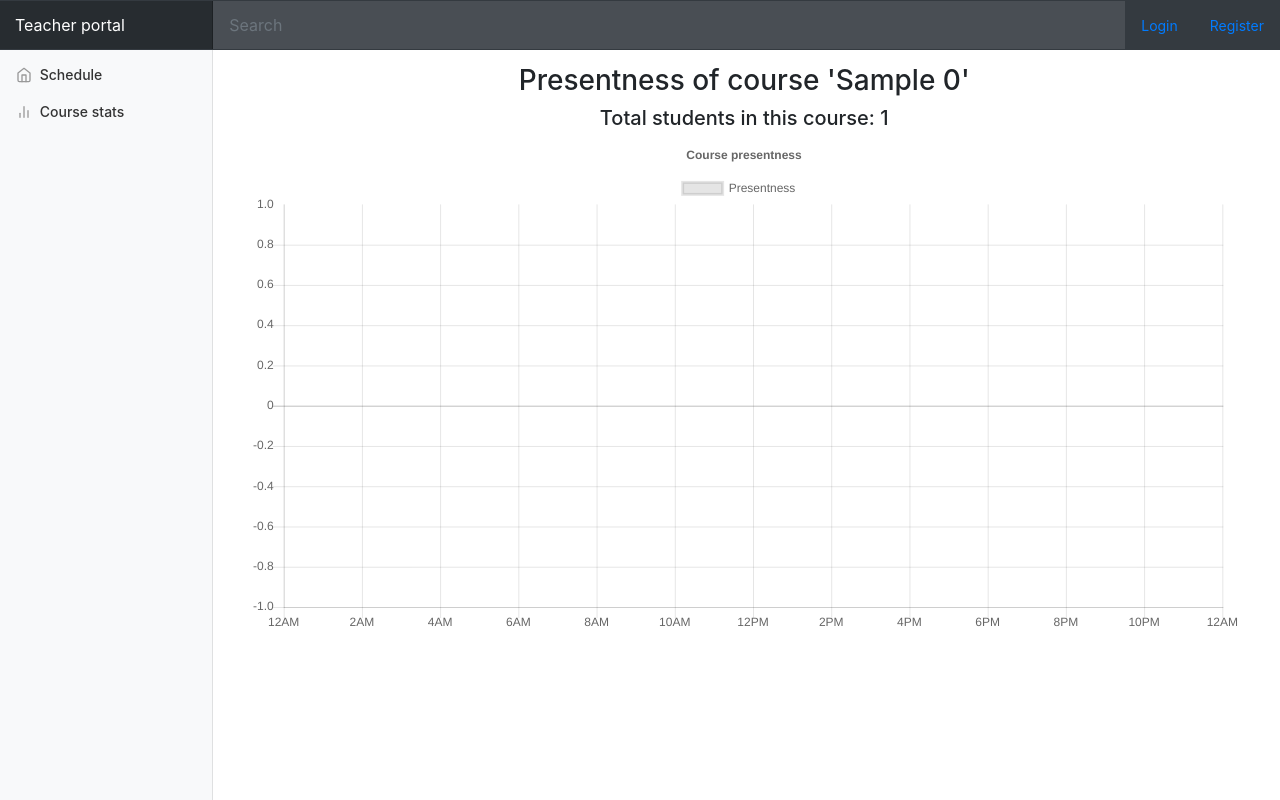
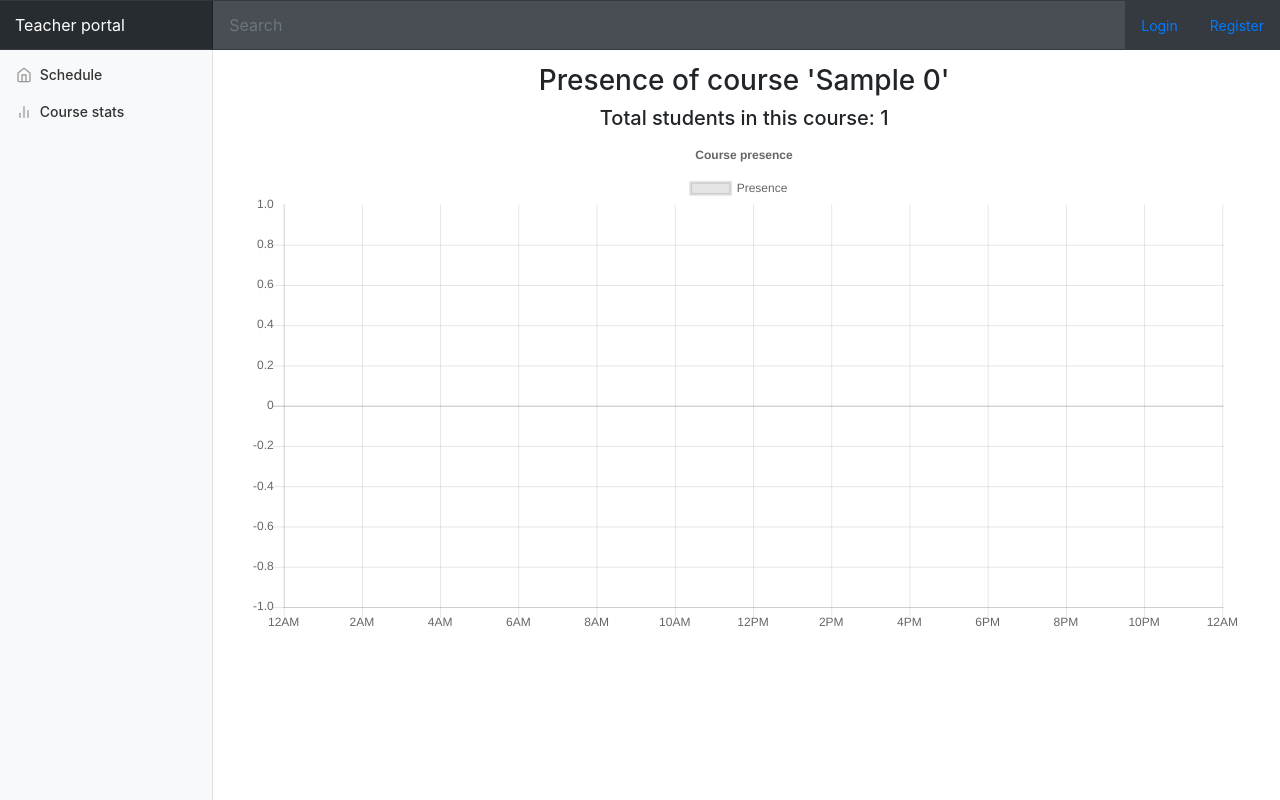
Before and after one commit to boumanb/sap_server, a Django app: template TeacherPortal/templates/teacherportal/course.stats.html in a window 1280 px wide. Run offline with Django 3.2, Linux system fonts and the light colour scheme; the template is opened without the code that fills it: most values are stand-ins (such as "Sample title", 1, 10 or a date in 2020); some libraries are stand-ins or nearby versions.

Commit message:
presentness refactor

```diff
--- a/TeacherPortal/templates/teacherportal/course.stats.html
+++ b/TeacherPortal/templates/teacherportal/course.stats.html
@@ -3,7 +3,7 @@
 
     <div class="row">
         <div class="col-md-12 text-center pt-3">
-            <h3>Presentness of course '{{ course_stats.0.name }}'</h3>
+            <h3>Presence of course '{{ course_stats.0.name }}'</h3>
             <h5>Total students in this course: {{ course_stats.0.course_stats.total_attendees }}</h5>
         </div>
     </div>
--- a/TeacherPortal/templates/teacherportal/includes/course_stats.html
+++ b/TeacherPortal/templates/teacherportal/includes/course_stats.html
@@ -8,7 +8,7 @@
             type: 'line',
             data: {
                 datasets: [{
-                    label: 'Presentness',
+                    label: 'Presence',
                     data: data
                 }]
             },
@@ -19,7 +19,7 @@
                 },
                 title:{
                   display:true,
-                  text:'Course presentness'
+                  text:'Course presence'
                 },
                 bezierCurve: false,
                 scales: {
```
